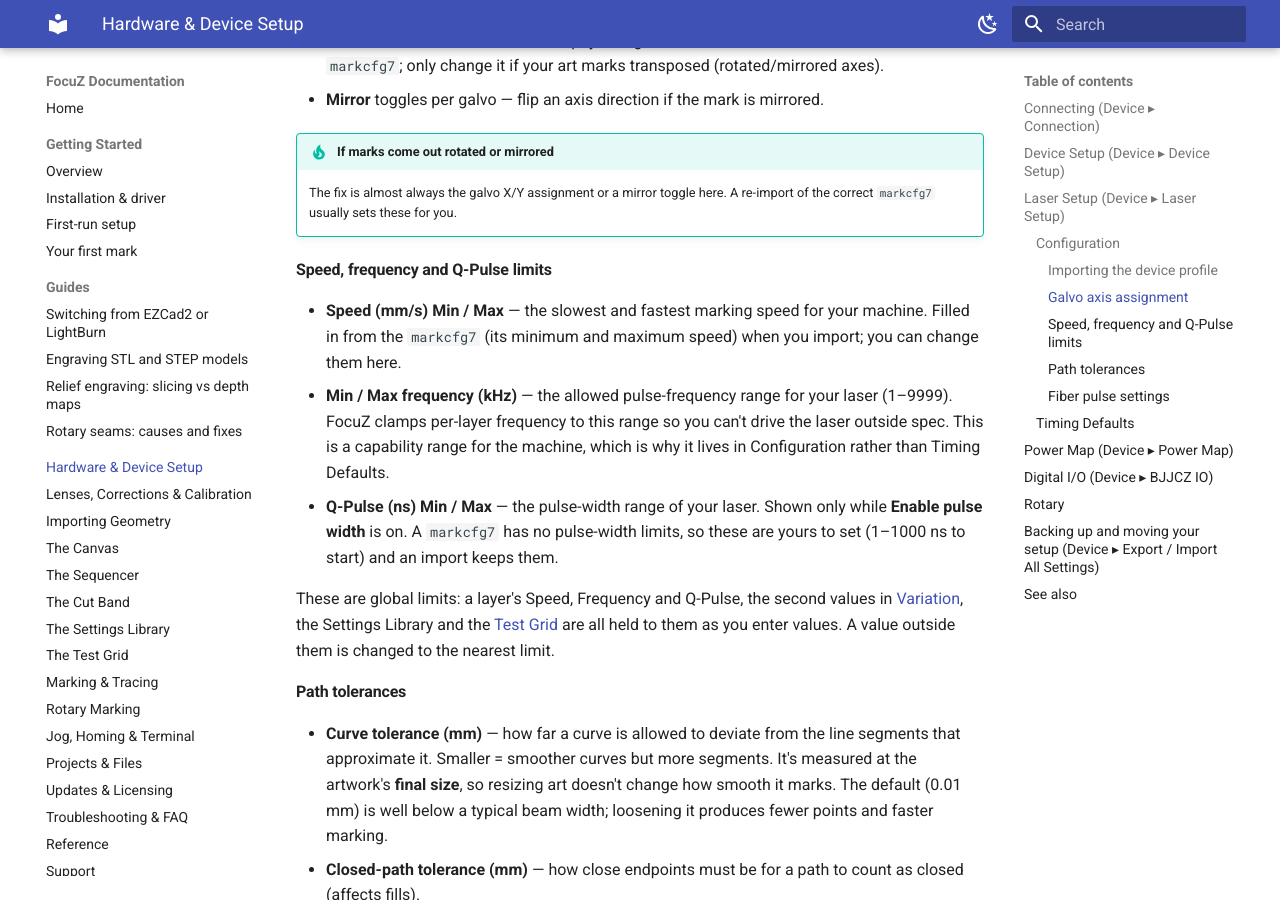
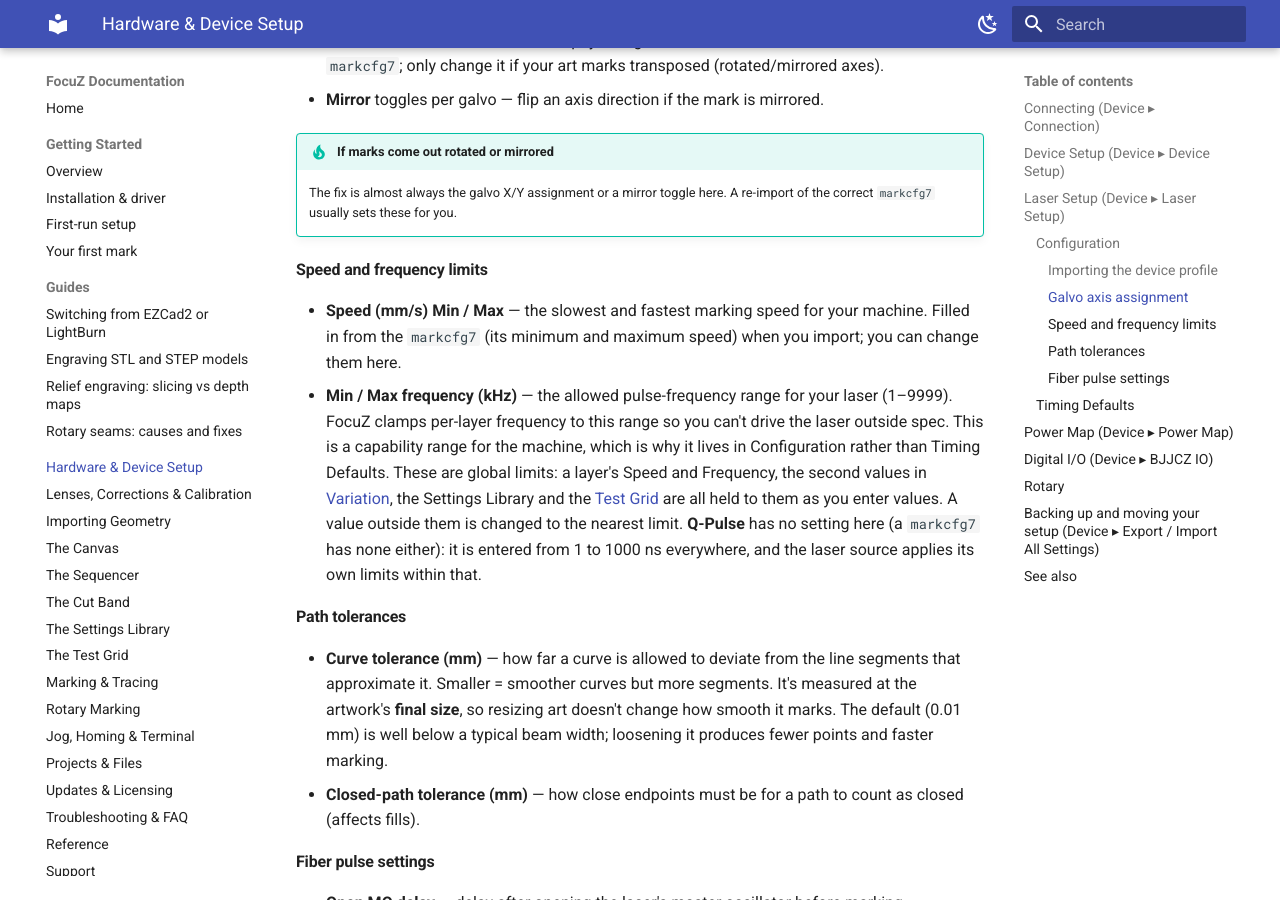
Before and after one commit to Lokahi-Shop/focuz-docs, an MkDocs documentation site: the page built from docs/hardware-setup.md, in a window 1280 px wide and 900 px high, scrolled down 2077 px. Built offline with MkDocs 1.6.1 and Material for MkDocs 9.7.7, drawn with Linux system fonts in a browser that asks for light colours.

Commit message:
Laser Setup: speed limits only; Q-Pulse entered 1 to 1000 ns
Co-Authored-By: Claude Opus 5.5 <noreply@anthropic.com>

```diff
--- a/docs/hardware-setup.md
+++ b/docs/hardware-setup.md
@@ -83,20 +83,17 @@ The full device configuration screen, in two sections: **Configuration** (what t
     The fix is almost always the galvo X/Y assignment or a mirror toggle here. A re-import of the correct
     `markcfg7` usually sets these for you.
 
-#### Speed, frequency and Q-Pulse limits
+#### Speed and frequency limits
 
 - **Speed (mm/s) Min / Max** — the slowest and fastest marking speed for your machine. Filled in from the
   `markcfg7` (its minimum and maximum speed) when you import; you can change them here.
 - **Min / Max frequency (kHz)** — the allowed pulse-frequency range for your laser (1–9999). FocuZ clamps
   per-layer frequency to this range so you can't drive the laser outside spec. This is a capability
   range for the machine, which is why it lives in Configuration rather than Timing Defaults.
-- **Q-Pulse (ns) Min / Max** — the pulse-width range of your laser. Shown only while **Enable pulse width**
-  is on. A `markcfg7` has no pulse-width limits, so these are yours to set (1–1000 ns to start) and an
-  import keeps them.
-
-These are global limits: a layer's Speed, Frequency and Q-Pulse, the second values in
-[Variation](sequencer.md#variation), the Settings Library and the [Test Grid](test-grid.md) are all held to
-them as you enter values. A value outside them is changed to the nearest limit.
+These are global limits: a layer's Speed and Frequency, the second values in [Variation](sequencer.md#variation),
+the Settings Library and the [Test Grid](test-grid.md) are all held to them as you enter values. A value outside
+them is changed to the nearest limit. **Q-Pulse** has no setting here (a `markcfg7` has none either): it is
+entered from 1 to 1000 ns everywhere, and the laser source applies its own limits within that.
 
 #### Path tolerances
 
```
Also changed, not shown: docs/test-grid.md (+3 -3 lines).
